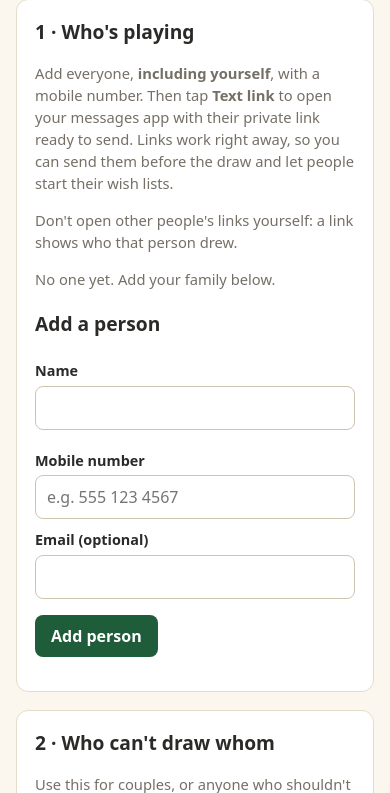
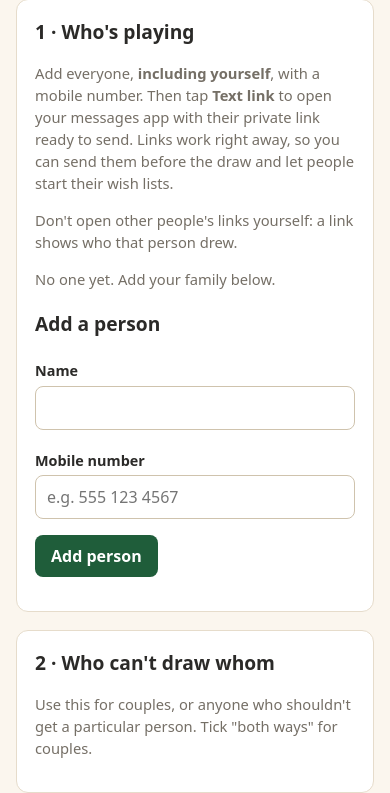
Before and after one commit to jhamil71/secret-santa, a Flask app: page /admin in a window 390 px wide. Shown: the part 140-933 px from the top of the page. Run offline with Flask 3, Linux system fonts and the light colour scheme; the visitor is signed in with stand-in values (Sample User, id 1); data comes from the database, SQL or seed files in the repository; data that the repository does not hold is empty.

Commit message:
Remove email field: people are just a name and phone number
Co-Authored-By: Claude Sonnet 5.5 <noreply@anthropic.com>
Claude-Session: https://claude.ai/code/session_018wR3byGBk5muSHGRwTh6ec

```diff
--- a/app.py
+++ b/app.py
@@ -56,7 +56,7 @@ if os.environ.get("TRUST_PROXY") == "1":
 
 SCHEMA = """
 CREATE TABLE IF NOT EXISTS people(
-    id INTEGER PRIMARY KEY, name TEXT NOT NULL, phone TEXT, email TEXT, token TEXT NOT NULL UNIQUE,
+    id INTEGER PRIMARY KEY, name TEXT NOT NULL, phone TEXT, token TEXT NOT NULL UNIQUE,
     list_slug TEXT);
 CREATE TABLE IF NOT EXISTS exclusions(
     giver_id INTEGER NOT NULL REFERENCES people(id) ON DELETE CASCADE,
@@ -347,9 +347,8 @@ def add_person():
     if raw_phone.strip() and not phone:
         flash("That phone number doesn't look right. Use digits only, adding a country code like +1 if needed.", "error")
         return redirect(url_for("admin"))
-    d.execute("INSERT INTO people(name, phone, email, token, list_slug) VALUES (?, ?, ?, ?, ?)",
-              (name, phone, clean_text(request.form.get("email"), 120) or None,
-               secrets.token_urlsafe(12), secrets.token_urlsafe(6)))
+    d.execute("INSERT INTO people(name, phone, token, list_slug) VALUES (?, ?, ?, ?)",
+              (name, phone, secrets.token_urlsafe(12), secrets.token_urlsafe(6)))
     d.commit()
     flash(f"Added {name}.", "ok")
     return redirect(url_for("admin"))
@@ -371,7 +370,7 @@ def delete_person(pid):
 @app.post("/admin/people/<int:pid>/edit")
 @admin_required
 def edit_person(pid):
-    """Fix a name, phone number or email. Allowed at any time (doesn't affect the draw)."""
+    """Fix a name or phone number. Allowed at any time (doesn't affect the draw)."""
     name = clean_text(request.form.get("name"), 60)
     raw_phone = request.form.get("phone", "")
     phone = clean_phone(raw_phone)
@@ -380,8 +379,7 @@ def edit_person(pid):
     if raw_phone.strip() and not phone:
         return autosave_reply(False, "That phone number doesn't look right. Use digits, adding +1 or similar if needed.")
     d = db()
-    d.execute("UPDATE people SET name=?, phone=?, email=? WHERE id=?",
-              (name, phone, clean_text(request.form.get("email"), 120) or None, pid))
+    d.execute("UPDATE people SET name=?, phone=? WHERE id=?", (name, phone, pid))
     d.commit()
     return autosave_reply(True, f"Saved {name}.", name=name, phone=phone)
 
--- a/templates/admin.html
+++ b/templates/admin.html
@@ -27,18 +27,14 @@
         <a class="btn small" href="sms:{{ p.phone }}?&amp;body={{ sms_text(p.name, p.token)|urlencode }}">💬 Text link</a>
       {% endif %}
       <button class="btn ghost small" type="button" data-copy="{{ link_for(p.token) }}">Copy link</button>
-      {% if p.email %}
-        <a class="btn ghost small" href="mailto:{{ p.email }}?subject={{ 'Our family Secret Santa'|urlencode }}&amp;body={{ sms_text(p.name, p.token)|urlencode }}">Email</a>
-      {% endif %}
     </div>
     <details class="pedit" id="pedit-{{ p.id }}">
-      <summary>Edit name, number or email <span class="muted">(saves automatically)</span></summary>
+      <summary>Edit name or number <span class="muted">(saves automatically)</span></summary>
       <form method="post" action="{{ url_for('edit_person', pid=p.id) }}" data-autosave>
         <input type="hidden" name="csrf" value="{{ csrf }}">
         <div class="row">
           <div><label>Name</label><input type="text" name="name" value="{{ p.name }}" required maxlength="60"></div>
           <div><label>Mobile number</label><input type="tel" name="phone" value="{{ p.phone or '' }}" maxlength="25" inputmode="tel"></div>
-          <div><label>Email (optional)</label><input type="email" name="email" value="{{ p.email or '' }}" maxlength="120"></div>
         </div>
         <noscript><p><button class="btn small" type="submit">Save</button></p></noscript>
       </form>
@@ -64,8 +60,6 @@
       <div><label>Name</label><input id="new-name" type="text" name="name" required maxlength="60" autocomplete="off"></div>
       <div><label>Mobile number</label><input type="tel" name="phone" maxlength="25" inputmode="tel" placeholder="e.g. 555 123 4567"></div>
     </div>
-    <label>Email (optional)</label>
-    <input type="email" name="email" maxlength="120">
     <p><button class="btn" type="submit">Add person</button></p>
   </form>
   {% endif %}
@@ -238,7 +232,7 @@
 
   document.addEventListener('input', function(e){            // typing: save shortly after you pause
     var f = autosaveForm(e.target);
-    if (f && /^(text|tel|email|url)$/.test(e.target.type)) queue(f, 700);
+    if (f && /^(text|tel|url)$/.test(e.target.type)) queue(f, 700);
   });
   document.addEventListener('change', function(e){           // picking / ticking / leaving a field: save now
     var f = autosaveForm(e.target);
```
Also changed, not shown: tests/test_all.py (+3 -3 lines).
